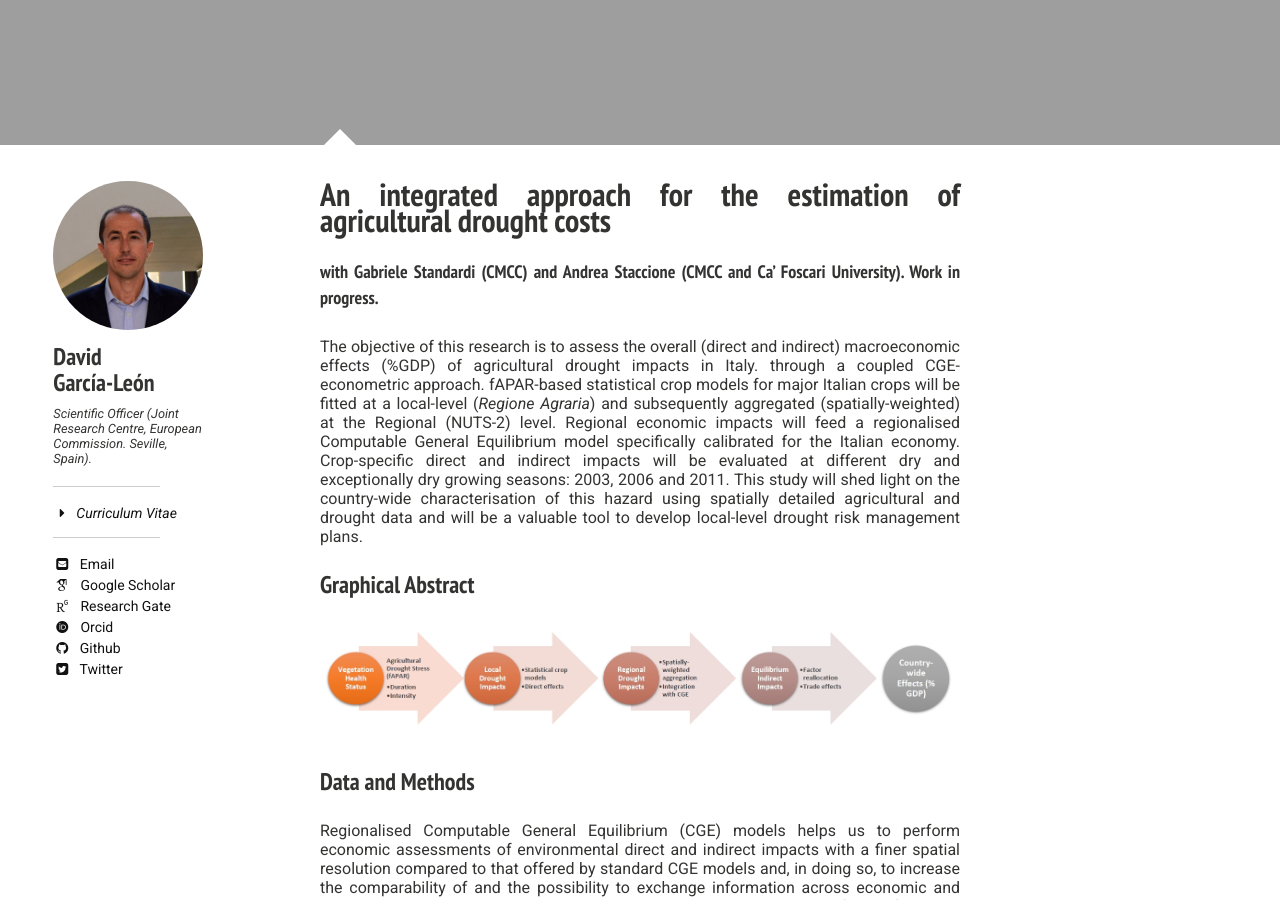
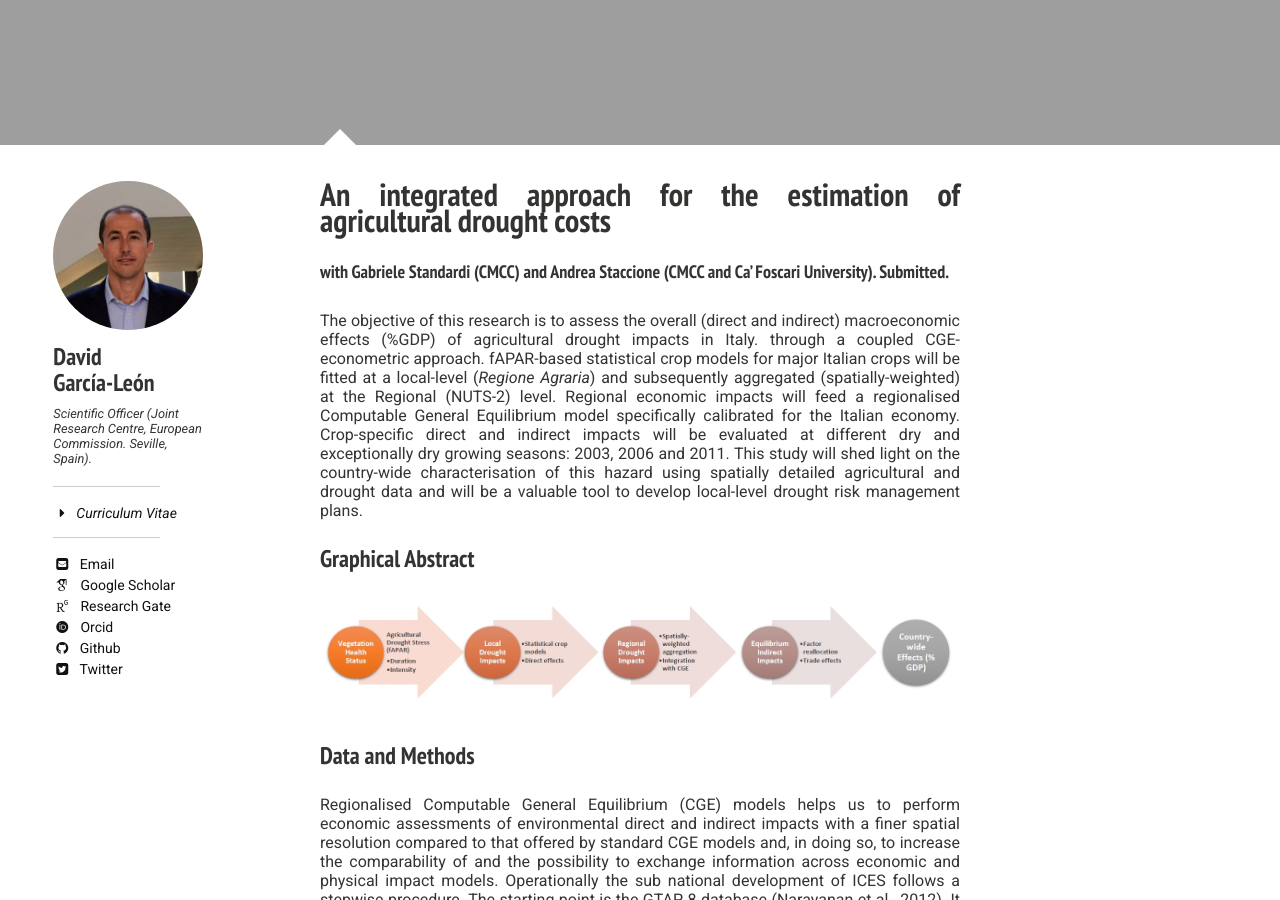
Before and after one commit to David-G-L/minimal_mistakes_site, a Jekyll site: the page built from costdrought/index.md, in a window 1280 px wide and 900 px high, scrolled down 899 px. Built offline with Jekyll 4.4.1, drawn with Linux system fonts in a browser that asks for light colours; nearby versions of some CDN libraries; some web fonts are replaced; comment, search, counter and statistics services are not loaded.

Commit message:
Paper status update

```diff
--- a/costdrought/index.md
+++ b/costdrought/index.md
@@ -9,7 +9,7 @@ image:
   feature: drought_cost-crop.jpg
 ---
 
-#### with [Gabriele Standardi](https://www.cmcc.it/people/standardi-gabriele){:target="_blank"} ([CMCC](https://www.cmcc.it/){:target="_blank"}) and [Andrea Staccione](https://www.cmcc.it/it/people/staccione-andrea){:target="_blank"} ([CMCC](https://www.cmcc.it/){:target="_blank"} and Ca' Foscari University). Work in progress.
+#### with [Gabriele Standardi](https://www.cmcc.it/people/standardi-gabriele){:target="_blank"} ([CMCC](https://www.cmcc.it/){:target="_blank"}) and [Andrea Staccione](https://www.cmcc.it/it/people/staccione-andrea){:target="_blank"} ([CMCC](https://www.cmcc.it/){:target="_blank"} and Ca' Foscari University). Submitted.
 
 The objective of this research is to assess the overall (direct and indirect) macroeconomic effects (%GDP) of agricultural drought impacts in Italy. through a coupled CGE-econometric approach. fAPAR-based statistical crop models for major Italian crops will be fitted at a local-level (*Regione Agraria*) and subsequently aggregated (spatially-weighted) at the Regional (NUTS-2) level. Regional economic impacts will feed a regionalised Computable General Equilibrium model specifically calibrated for the Italian economy. Crop-specific direct and indirect impacts will be evaluated at different dry and exceptionally dry growing seasons: 2003, 2006 and 2011. This study will shed light on the country-wide characterisation of this hazard using spatially detailed agricultural and drought data and will be a valuable tool to develop local-level drought risk management plans.
 
```
